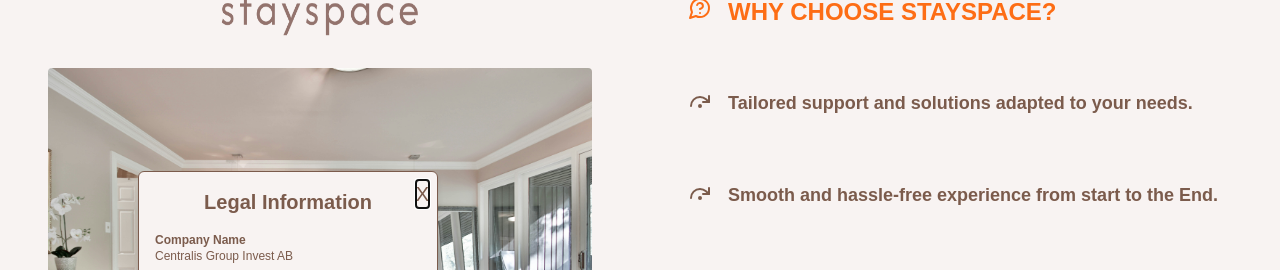
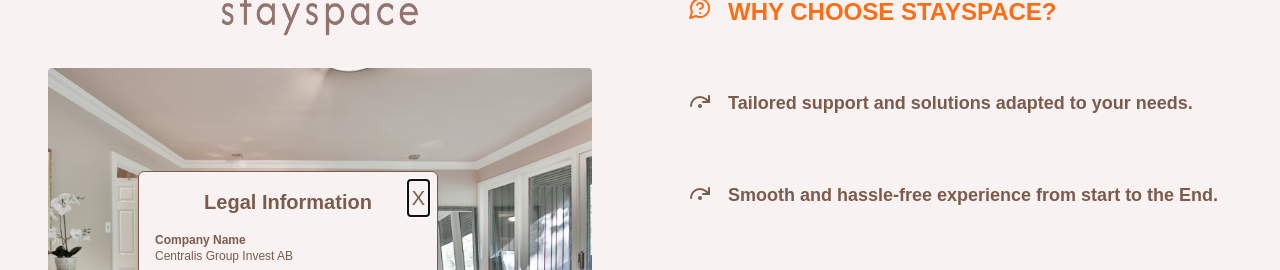
Before and after one commit to raselrzl/stayspace, a Next.js app: page / in a window 1280 px wide. Both pictures are taken after a click on the element "Legal Information". Shown: the part 1340-1610 px from the top of the page. Built offline with nearby package versions, Linux system fonts and the light colour scheme.

Commit message:
contact page

```diff
--- a/app/components/PopLegalInfo.tsx
+++ b/app/components/PopLegalInfo.tsx
@@ -22,7 +22,7 @@
           {/* Close Button */}
           <button
             onClick={handleClose}
-            className="absolute top-2 right-2 text-[#7B5B4C] cursor-pointer text-xl"
+            className="absolute top-2 right-2 text-[#7B5B4C] cursor-pointer text-xl p-1"
           >
             X
           </button>
--- a/app/components/PopPrivacy.tsx
+++ b/app/components/PopPrivacy.tsx
@@ -24,7 +24,7 @@
           {/* Close Button */}
           <button
             onClick={handleClose}
-            className="absolute top-2 right-2 text-white text-xl cursor-pointer"
+            className="absolute top-2 right-2 text-white text-xl cursor-pointer p-1"
           >
             X
           </button>
```
